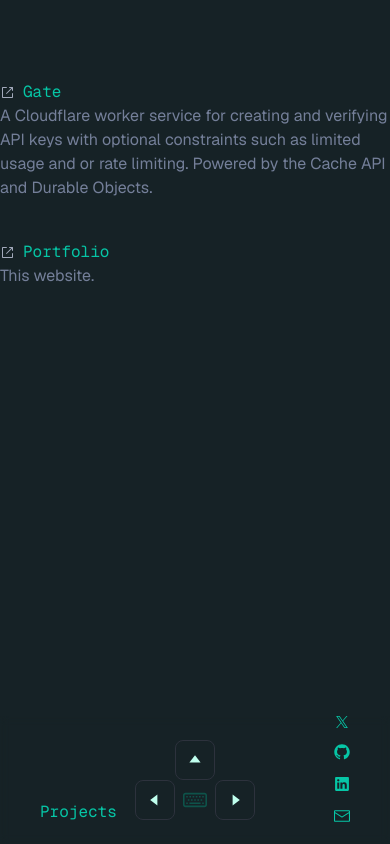
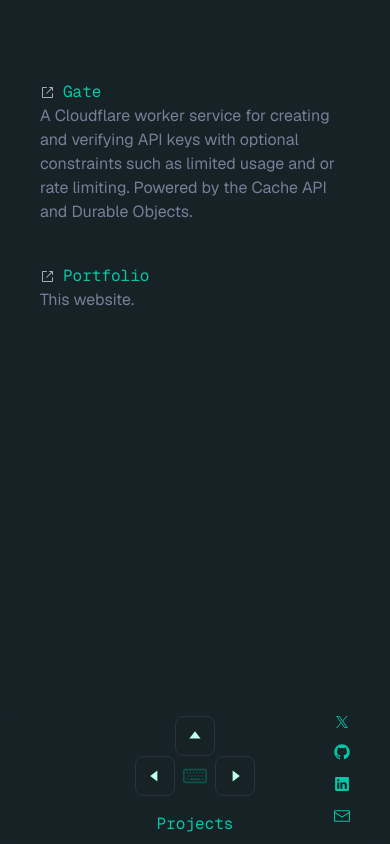
Before and after one commit to lukasjaronis/jaronis.me, a Next.js app: page /projects in a window 390 px wide. Built offline with nearby package versions, Linux system fonts and the light colour scheme.

Commit message:
make it mobile friendly

```diff
--- a/app/components/navigation.tsx
+++ b/app/components/navigation.tsx
@@ -67,7 +67,7 @@ export const Navigation = () => {
         event.preventDefault();
 
         if (isInitial) {
-          setIsInitial(false)
+          setIsInitial(false);
         }
 
         setTriggeredNav(key);
@@ -99,12 +99,12 @@ export const Navigation = () => {
     visible: {
       scale: 1,
     },
-    toggled: { scale: 0.9 }
-  }
+    toggled: { scale: 0.9 },
+  };
 
   return (
-    <div className="fixed inset-x-0 bottom-0 left-1/2 -translate-x-1/2 flex items-center justify-center w-full backdrop-blur-sm h-32">
-      <div className="absolute bottom-5 left-10">
+    <div className="fixed inset-x-0 bottom-0 left-1/2 -translate-x-1/2 flex items-start justify-center w-full backdrop-blur-sm h-32">
+      <div className="absolute bottom-2 left-1/2 -translate-x-1/2">
         <span className="font-geist_mono text-ice-cold-500">
           {pathname.charAt(0).toUpperCase() + pathname.slice(1)}
         </span>
@@ -124,60 +124,57 @@ export const Navigation = () => {
         </Link>
       </div>
       <div className="flex flex-col items-center">
-        <motion.div
-          initial='hidden'
+        <motion.button
+          initial="hidden"
           variants={variants}
-          animate={isTrigger("ArrowUp") ? 'toggled' : 'visible'}
+          animate={isTrigger("ArrowUp") ? "toggled" : "visible"}
           className="relative border-1 border-blueberg-800 rounded-lg w-10 h-10 flex items-center justify-center"
+          onClick={() => router.replace("/intro")}
         >
-          <TriangleUpIcon
-            className='h-6 w-6 text-ice-cold-100'
-          />
+          <TriangleUpIcon className="h-6 w-6 text-ice-cold-100" />
           {isTrigger("ArrowUp") && (
             <span className="absolute bottom-12 right-1/2 translate-x-1/2 text-ice-cold-400">
               Intro
             </span>
           )}
-        </motion.div>
+        </motion.button>
         <div className="flex">
-          <motion.div
-              initial='hidden'
-              variants={variants}
-              animate={isTrigger("ArrowLeft") ? 'toggled' : 'visible'}
+          <motion.button
+            initial="hidden"
+            variants={variants}
+            animate={isTrigger("ArrowLeft") ? "toggled" : "visible"}
             className="relative border-1 border-blueberg-800 rounded-lg w-10 h-10 flex items-center justify-center"
+            onClick={() => router.replace("/work")}
           >
-            <TriangleLeftIcon
-              className="h-6 w-6 text-ice-cold-100"
-            />
+            <TriangleLeftIcon className="h-6 w-6 text-ice-cold-100" />
             {isTrigger("ArrowLeft") && (
               <span className="absolute top-1/2 -translate-y-1/2 right-12 text-ice-cold-400">
                 Work
               </span>
             )}
-          </motion.div>
+          </motion.button>
           <motion.div
-              initial='hidden'
-              variants={variants}
-              animate='visible'
+            initial="hidden"
+            variants={variants}
+            animate="visible"
             className="w-10 h-10 flex items-center justify-center"
           >
             <KeyboardIcon className="h-6 w-6 text-ice-cold-900" />
           </motion.div>
-          <motion.div
-           initial='hidden'
-           variants={variants}
-           animate={isTrigger("ArrowRight") ? 'toggled' : 'visible'}
+          <motion.button
+            initial="hidden"
+            variants={variants}
+            animate={isTrigger("ArrowRight") ? "toggled" : "visible"}
             className="relative border-1 border-blueberg-800 rounded-lg w-10 h-10 flex items-center justify-center"
+            onClick={() => router.replace("/projects")}
           >
-            <TriangleRightIcon
-              className="h-6 w-6 text-ice-cold-100"
-            />
+            <TriangleRightIcon className="h-6 w-6 text-ice-cold-100" />
             {isTrigger("ArrowRight") && (
               <span className="absolute top-1/2 -translate-y-1/2 left-12 text-ice-cold-400">
                 Projects
               </span>
             )}
-          </motion.div>
+          </motion.button>
         </div>
       </div>
     </div>
--- a/app/globals.css
+++ b/app/globals.css
@@ -3,5 +3,5 @@
 @tailwind utilities;
 
 body {
-  @apply relative bg-[#162226] text-blueberg-200 scrollbar-none;
+  @apply relative bg-[#162226] text-blueberg-200 scrollbar-none px-10;
 }
```
